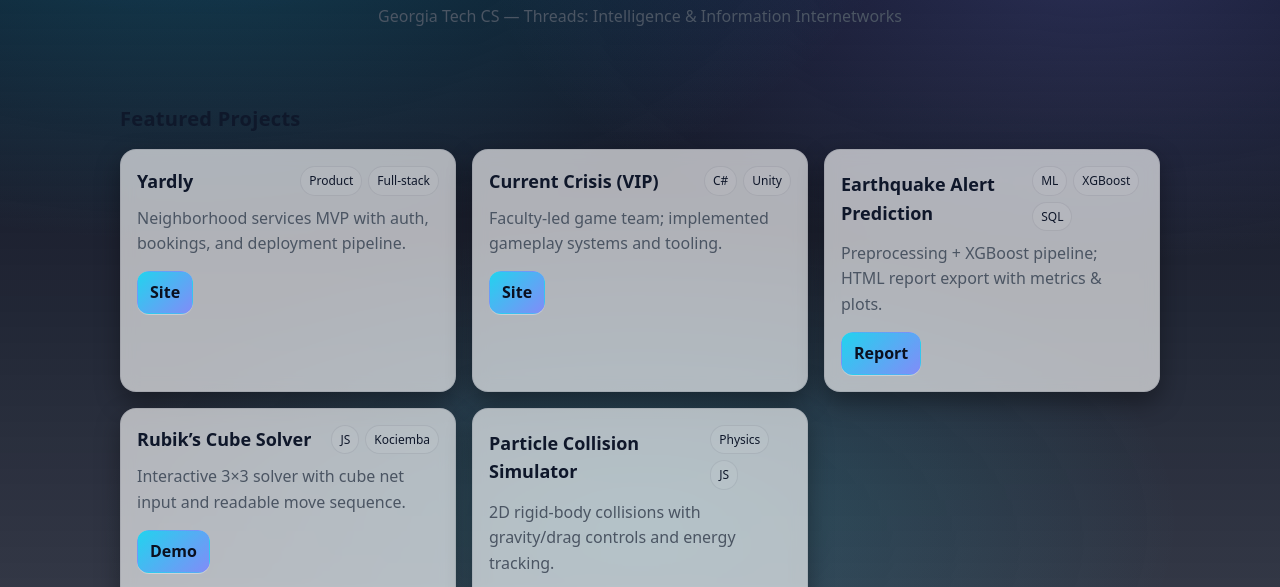
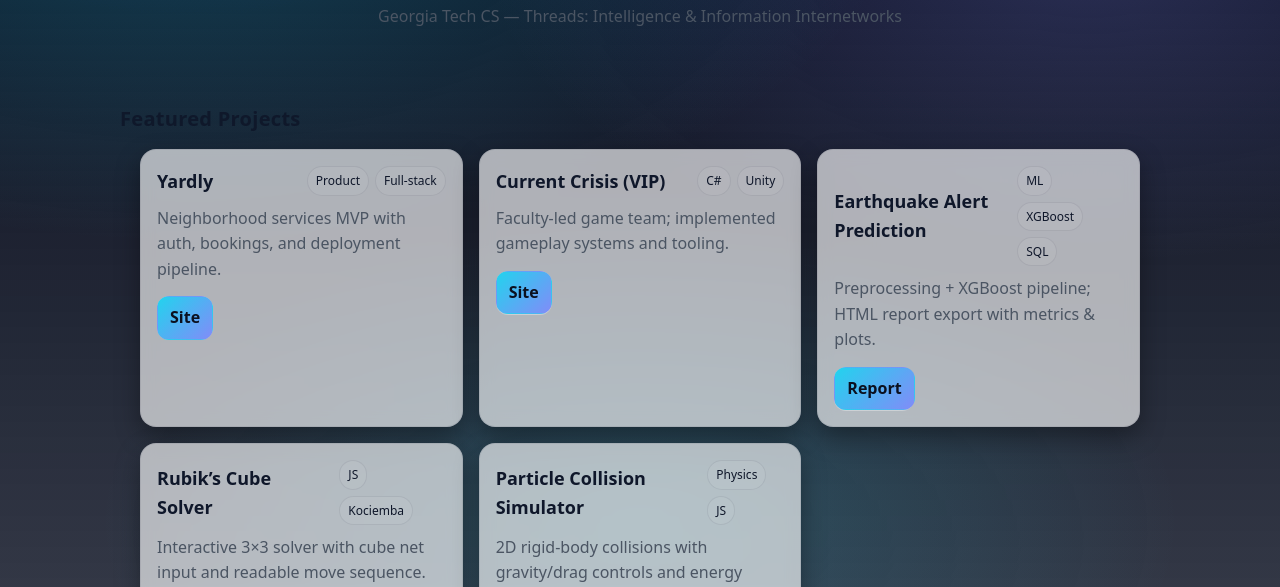
Before and after one commit to bradenrflournoy/bradenrflournoy.github.io, a plain HTML site: page index.html in a window 1280 px wide. Shown: the part 198-785 px from the top of the page. Drawn offline with Linux system fonts and the light colour scheme.

Commit message:
Update style.css

```diff
--- a/style.css
+++ b/style.css
@@ -102,9 +102,15 @@
 
 /* ====== Grid & Cards ====== */
 .grid{
-  display:grid;
-  grid-template-columns: repeat(auto-fit, minmax(260px, 1fr));
-  gap: 16px; padding-bottom: 50px;
+  display: grid;
+  /* wider min track => at most 3 columns inside your 1080px container */
+  grid-template-columns: repeat(auto-fit, minmax(320px, 1fr));
+  gap: 16px;
+
+  /* center the whole grid block */
+  max-width: 1000px;      /* ~3 * 320 + gaps */
+  margin: 0 auto 50px;    /* centers within the page */
+  justify-content: center;
 }
 .card{
   border:1px solid var(--stroke);
```
